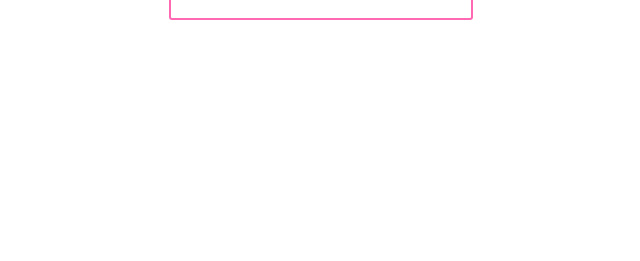
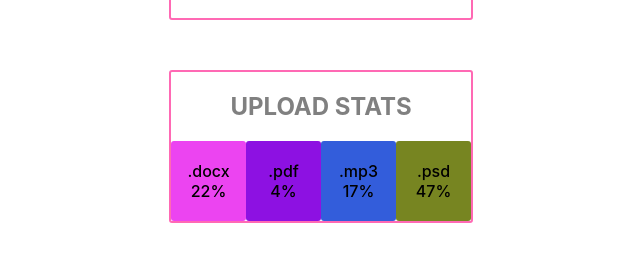
Before and after one commit to Yana-moon/goit-react-hw-01-components, a React (Create React App) app: page / in a window 1280 px wide. Shown: the part 405-666 px from the top of the page, without its empty margins (319-959 px from the left). Built offline with nearby package versions, Linux system fonts and the light colour scheme.

Commit message:
added task 2

```diff
--- a/src/components/Statistics/Statistics.jsx
+++ b/src/components/Statistics/Statistics.jsx
@@ -1,10 +1,19 @@
+import { StatisticsWrapper, StatisticsTitle, Statisticsdiv, StatisticsList } from './Statistics.styled.js';
+//import PropTypes from 'prop-types';
 
 
-
-export const Statistics = () => {
-    return
-        //<>
-        //<span className="label">{label}</span>
-        //<span className="percentage">{percentage}%</span>
-        //</>
-    }
+export const Statistics = ({ title, stats}) => {
+    return (
+<StatisticsWrapper>
+{title && <StatisticsTitle>{title}</StatisticsTitle>}
+<Statisticsdiv>
+    {stats.map((stat) =>
+    <StatisticsList key={stat.id}>
+    <span className="label">{stat.label}</span>
+    <span className="percentage">{stat.percentage}%</span>
+    </StatisticsList>
+    )}
+</Statisticsdiv>
+</StatisticsWrapper>
+);
+};
--- /dev/null
+++ b/src/components/Statistics/Statistics.styled.js
@@ -0,0 +1,41 @@
+import styled from 'styled-components'
+
+export const StatisticsWrapper = styled.div`
+display:flex;
+align-items:center;
+flex-direction:column;
+margin-left:auto;
+margin-right:auto;
+margin-top: 50px;
+width: 300px;
+height: max-content;
+border: 2px solid #FF69B4;
+border-radius: 3px;
+cursor: pointer;
+`;
+export const StatisticsTitle = styled.h2`
+color:#808080;
+margin-top:20px;
+text-transform:uppercase;
+`;
+export const Statisticsdiv = styled.ul`
+display:flex;
+width:100%;
+margin-top:20px;
+justify-content:space-between;
+`;
+export const StatisticsList = styled.li`
+display:flex;
+flex-direction:column;
+align-items:center;
+width:100%;
+padding-top:20px;
+padding-bottom:20px;
+background-color: ${getRandomHexColor};
+font-weight:500;
+border-radius:3px;
+`;
+
+function getRandomHexColor() {
+    return `#${Math.floor(Math.random() * 16777215).toString(16)}`;
+};
--- a/src/data/data.json
+++ b/src/data/data.json
@@ -2,6 +2,5 @@
   { "id": "id-1", "label": ".docx", "percentage": 22 },
   { "id": "id-2", "label": ".pdf", "percentage": 4 },
   { "id": "id-3", "label": ".mp3", "percentage": 17 },
-  { "id": "id-4", "label": ".psd", "percentage": 47 },
-  { "id": "id-5", "label": ".pdf", "percentage": 10 }
+  { "id": "id-4", "label": ".psd", "percentage": 47 }
 ]
```
